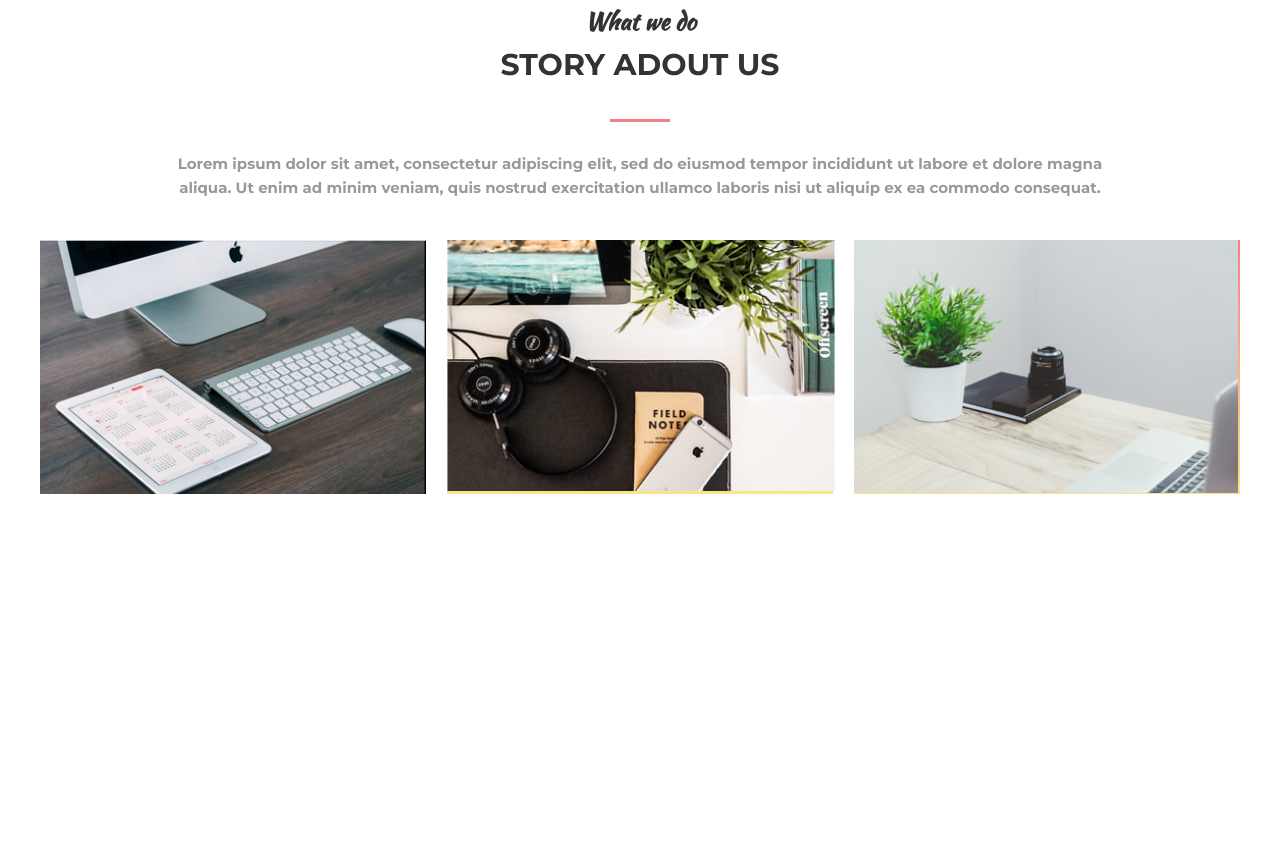
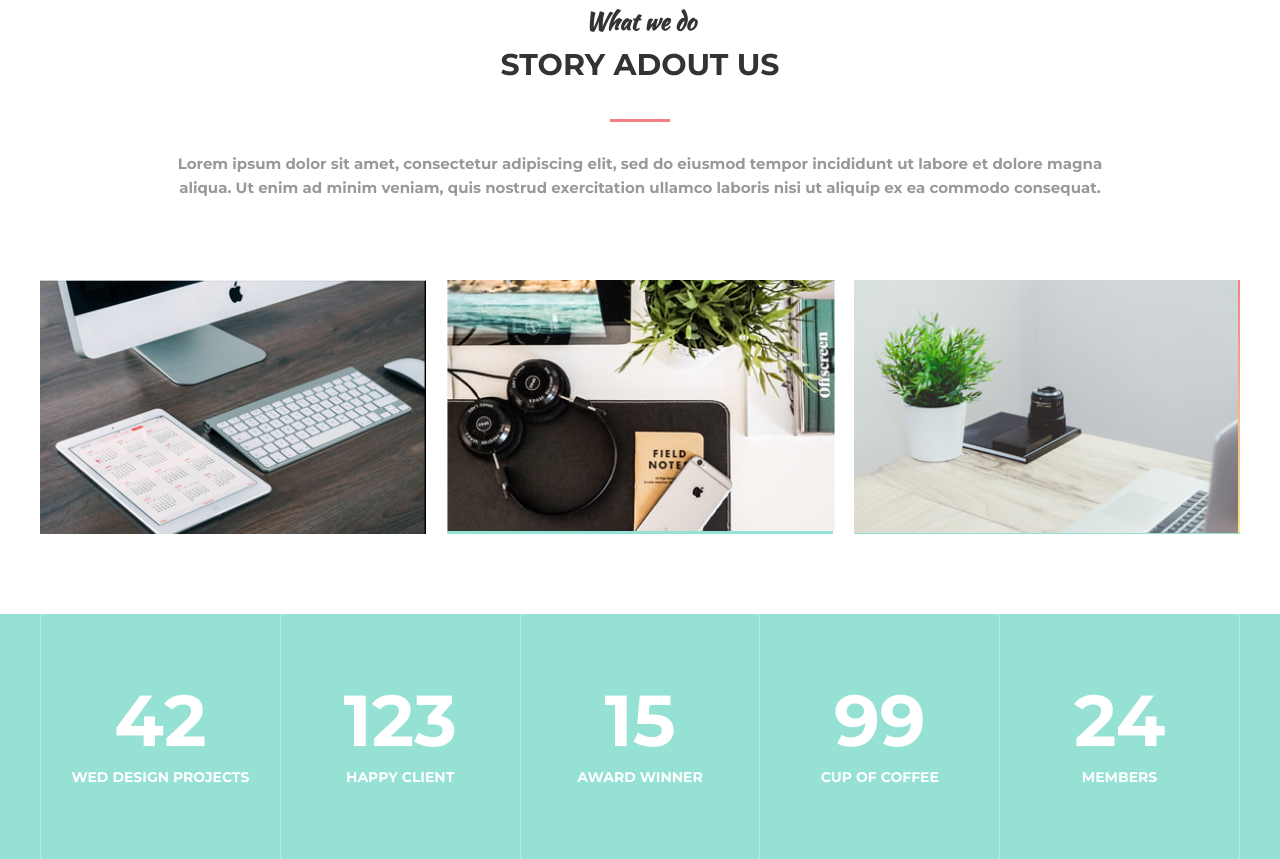
Before and after one commit to y4rkxv/mogo-website, a plain HTML site: page index.html in a window 1280 px wide. Shown: the part 877-1736 px from the top of the page. Before the commit the page ends 1451 px from the top, so only its background shows below. Drawn offline with Linux system fonts and the light colour scheme.

Commit message:
add statistics section

```diff
--- a/assets/css/style.css
+++ b/assets/css/style.css
@@ -237,19 +237,80 @@ h6 {
 .about {
   display: flex;
   justify-content: space-between;
+  margin-top: 80px;
 }
 .about__item {
   width: 386px;
+  background-color: #95e1d3;
+  position: relative;
 }
-.about__item:hover .about__img img {
-  opacity: 0.7;
+.about__item:hover .about__img {
+  transform: translate3d(-10px, -10px, 0);
 }
 
-.about__item {
+.about__item:hover .about__img img {
+  opacity: 0.1;
+}
+.about__item:hover .about__text {
+  opacity: 1;
+}
+
+.about__img {
   background: linear-gradient(to bottom, #f38181, #fce38a);
+  transition: transform 0.2s linear;
 }
 
 .about__img img {
   transition: opacity 0.1s linear;
   display: block;
 }
+
+.about__text {
+  width: 100%;
+  font-size: 18px;
+  color: #fff;
+  text-transform: uppercase;
+  font-weight: 700;
+  text-align: center;
+  opacity: 0;
+
+  position: absolute;
+  top: 50%;
+  left: 0;
+  z-index: 2;
+  transform: translate3d(0, -50%, 0);
+  transition: opacity 0.2s linear;
+}
+
+/* Statistics */
+.statistics {
+  background-color: #95e1d3;
+}
+
+.stat {
+  display: flex;
+}
+
+.stat__item {
+  flex: 1 1 0;
+  padding: 70px 25px;
+  border-left: 1px solid #b5eae0;
+  text-align: center;
+  color: #fff;
+}
+
+.stat__item:last-child {
+  border-right: 1px solid #b5eae0;
+}
+
+.stat__count {
+  margin-bottom: 10px;
+  font-size: 72px;
+  font-weight: 700;
+  line-height: 1;
+}
+
+.stat__text {
+  font-size: 14px;
+  text-transform: uppercase;
+}
--- a/index.html
+++ b/index.html
@@ -75,21 +75,51 @@
             <div class="about__img">
               <img src="assets/images/about-1.jpg" alt="" />
             </div>
+            <div class="about__text">super team</div>
           </div>
 
           <div class="about__item">
             <div class="about__img">
               <img src="assets/images/about-2.jpg" alt="" />
             </div>
+            <div class="about__text">super team</div>
           </div>
 
           <div class="about__item">
             <div class="about__img">
               <img src="assets/images/about-3.jpg" alt="" />
             </div>
+            <div class="about__text">super team</div>
           </div>
         </div>
       </div>
     </section>
+
+    <div class="statistics">
+      <div class="container">
+        <div class="stat">
+          <div class="stat__item">
+            <div class="stat__count">42</div>
+            <div class="stat__text">Wed Design Projects</div>
+          </div>
+          <div class="stat__item">
+            <div class="stat__count">123</div>
+            <div class="stat__text">happy client</div>
+          </div>
+          <div class="stat__item">
+            <div class="stat__count">15</div>
+            <div class="stat__text">award winner</div>
+          </div>
+          <div class="stat__item">
+            <div class="stat__count">99</div>
+            <div class="stat__text">cup of coffee</div>
+          </div>
+          <div class="stat__item">
+            <div class="stat__count">24</div>
+            <div class="stat__text">members</div>
+          </div>
+        </div>
+      </div>
+    </div>
   </body>
 </html>
```
